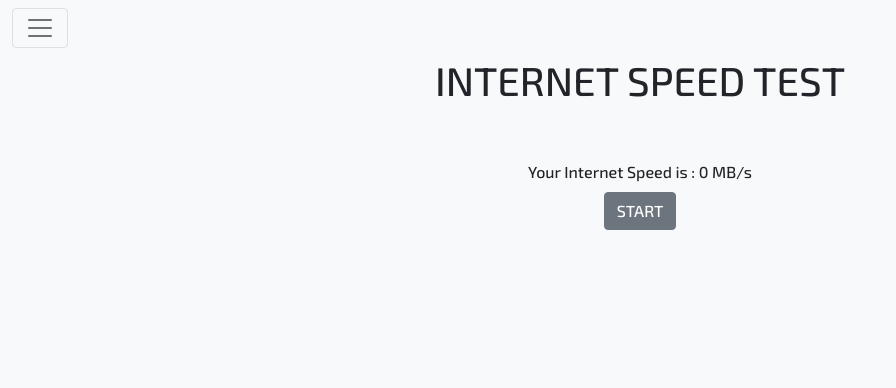
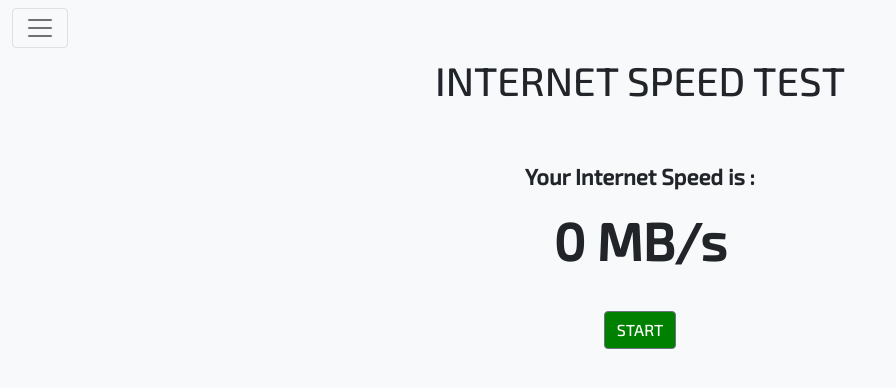
Before and after one commit to mohammedrafathz/DevSwissKnife, a React (Create React App) app in the folder frontend/: page /internet-speed-test in a window 1280 px wide. Shown: the top 388 px of the page, without its empty margins (0-896 px from the left). Built offline with nearby package versions, Linux system fonts and the light colour scheme.

Commit message:
changes and token generator code added

```diff
--- a/frontend/src/App.js
+++ b/frontend/src/App.js
@@ -17,6 +17,7 @@ import Sidebar from './components/sidebar/Sidebar.js';
 import {MENU_MAP} from './utils/constants.js';
 import URLParser from './components/url-parser/URLParser.js';
 // import Whiteboard from './components/whiteboard/Whiteboard.js';
+import TokenGenerator from './components/token-generator/TokenGenerator.js';
 
 const App = () => {
   const [sidebar, setSidebar] = useState(false);
@@ -37,6 +38,7 @@ const App = () => {
           {/* <Route path={MENU_MAP.qrCodeGenerator.path} element={<QRCode />} /> */}
           {/* <Route path={MENU_MAP.fileSharing.path} element={<FileSharing />} /> */}
           <Route path={MENU_MAP.compareJSON.path} element={<CompareJson />} />
+          <Route path={MENU_MAP.tokenGenerator.path} element={<TokenGenerator />} />
           {/* <Route path={MENU_MAP.urlEncoder.path} element={<URLEncodeDecode themeMode={themeMode} />} /> */}
           <Route path={MENU_MAP.urlParser.path} element={<URLParser themeMode={themeMode} />} />
           {/* <Route path={MENU_MAP.whiteboard.path} element={<Whiteboard themeMode={themeMode} />} /> */}
--- a/frontend/src/components/internet-speed-test/InternetSpeedTest.js
+++ b/frontend/src/components/internet-speed-test/InternetSpeedTest.js
@@ -61,8 +61,9 @@ const InternetSpeedTest = () => {
             <div className={classes.line}></div>
             <div className={classes.line}></div>
           </div>}
-          <Label>Your Internet Speed is : {speedInMbps} MB/s</Label><br />
-          <Button onClick={initSpeedDetection}>
+          <Label style={{fontWeight:'bold', fontSize:22}}>Your Internet Speed is :</Label><br />
+          <Label style={{fontWeight:'bold', fontSize:52}}>{speedInMbps} MB/s</Label><br /><br/>
+          <Button onClick={initSpeedDetection} style={{backgroundColor:'green'}}>
             START
           </Button>
         </div>
--- a/frontend/src/components/temporary-email/TemporaryEmail.js
+++ b/frontend/src/components/temporary-email/TemporaryEmail.js
@@ -1,28 +1,15 @@
 import React from 'react';
-import { Button, Container } from 'reactstrap';
-import {
-  Label,
-} from 'reactstrap';
+import { Container } from 'reactstrap';
 
 
 const TemporaryEmail = () => {
   //TODO auto detect json from clipboard and show as placeholder
-  (
-    <>
-      <Container>
-        <h1 className='text-center'>TEMPORARY EMAIL</h1>
-        <br />
-        <br />
-        <br />
-        <div className='text-center'>
-          <Label>Email:</Label><br /><br />
-          <Button onClick={{}}>
-                        GENERATE
-          </Button>
-        </div>
-      </Container>
-    </>
-  );
+  <div>
+    <Container>
+      <h1 className='text-center'>TEMPORARY EMAIL</h1>
+    </Container>
+  </div>;
+
 };
 
 export default TemporaryEmail;
--- /dev/null
+++ b/frontend/src/components/token-generator/TokenGenerator.js
@@ -0,0 +1,19 @@
+import React, { useState } from 'react';
+import { Container, Label } from 'reactstrap';
+
+const TokenGenerator = () => {
+  const [randomToken, setRandomToken] = useState('random');
+  setRandomToken('dsdsdsd');
+  const rand = () => Math.random().toString(36).substr(2);
+
+  const token = () => rand() + rand();
+  return (
+    <>
+      <Container>
+        <Label>Token Generator {randomToken}</Label>
+      </Container>
+    </>
+  );
+};
+
+export default TokenGenerator;
--- a/frontend/src/utils/constants.js
+++ b/frontend/src/utils/constants.js
@@ -11,7 +11,8 @@ export const MENU_MAP = {
   fileSharing: {label: 'Quick File Sharing', path: '/quick-file-share'},
   temporaryEmail: {label: 'Temporary Email', path: '/temp-emails'},
   textManipulation: {label: 'Text Manipulation', path: '/text-manipulation'},
-  qrCodeGenerator: {label: 'QR Code Generator', path: '/qr-code'}
+  qrCodeGenerator: {label: 'QR Code Generator', path: '/qr-code'},
+  tokenGenerator:{label:'Token Generator', path: '/token-generator'}
 };
 
 // TODO change base url
```
